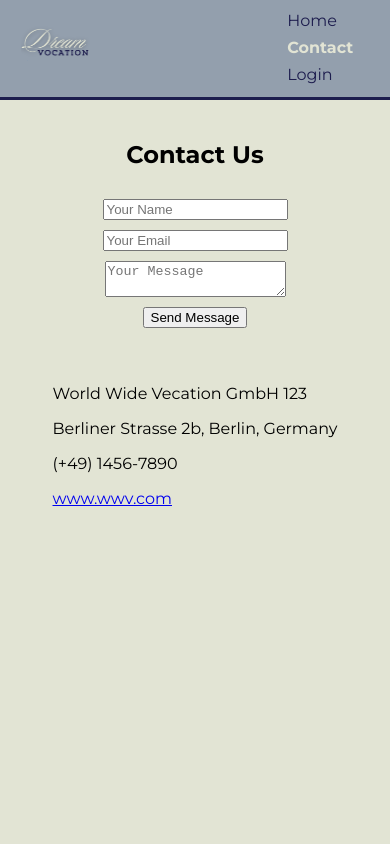
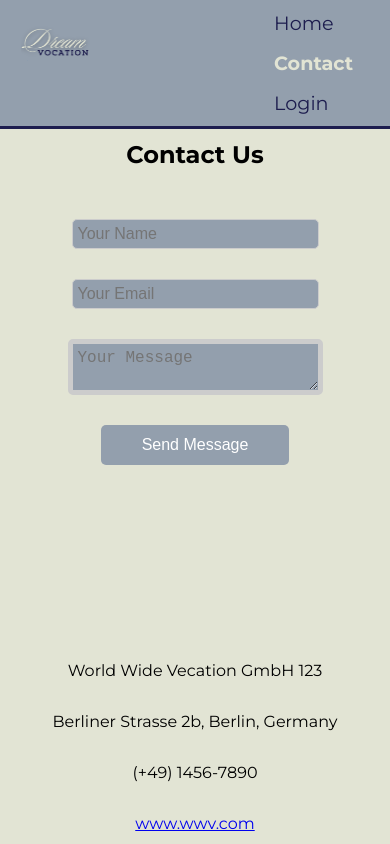
Before and after one commit to Safouu/final-project-test, a React (Vite) app in the folder frontend/: page /contact in a window 390 px wide. Shown: the top 844 px of the page. Built offline with nearby package versions, Linux system fonts and the light colour scheme.

Commit message:
frontend-contactus

```diff
--- a/frontend/src/components/Contact.jsx
+++ b/frontend/src/components/Contact.jsx
@@ -42,6 +42,7 @@ const Contact = () => {
       <form className="contact-form" onSubmit={handleSubmit}>
         <h2>Contact Us</h2>
         {submitted && <p className="success-message">Thank you for your message!</p>}
+
         <input
           type="text"
           placeholder="Your Name"
--- a/frontend/src/index.css
+++ b/frontend/src/index.css
@@ -7,6 +7,7 @@
   --secondary-color: #1d1d4e;
   --hover-color: #e2e4d4;
   --color: #080808;
+  --color-white: #fff;
   --font-size-small: 1rem;
   --font-size-medium: 1.5rem;
   --font-size-large: 2rem;
@@ -44,9 +45,56 @@ main {
 display: flex;
 flex-direction: column;
 align-items: center;
-gap: 10px;
+gap: 30px;
 margin-top: 20px;
 }
+
+.contact-form input {
+width: 100%;
+padding: 5px;
+background-color: var(--main-color);
+color: var(--color-white);
+font-size: var(--font-size-small);
+border-radius: 5px;
+border: 1px solid #ccc;
+}
+
+.contact-form textarea {
+width: 100%;
+padding: 5px;
+background-color: var(--main-color);
+color: var(--color-white);
+font-size: var(--font-size-small);
+border-radius: 5px;
+border: 5px solid #ccc;
+}
+
+
+.contact-form button {
+width: 80%;
+height: 40px;
+padding: 5px;
+background-color: var(--main-color);
+color: white;
+font-size: var(--font-size-small);
+border: none;
+border-radius: 5px;
+cursor: pointer;
+}
+
+.contact-form button:hover {
+background-color: var(--secondary-color);
+}
+
+.company-details  {
+display: flex;
+flex-direction: column;
+align-items: center;
+margin-top: 150px;
+}
+
+
+
 
 
 /*Footer*/
@@ -73,6 +121,7 @@ header {
   position: fixed;
   width: 100%;
   z-index: 1;
+
 }
 
 header nav {
@@ -175,9 +224,8 @@ header .logout {
   flex-direction: column;
   align-items: center;
   overflow: hidden;
-  gap: 40px;
-  /* padding-bottom: 20px; */
-  margin-bottom: 20px;
+  gap: 30px;
+  padding-bottom: 20px;
   position:relative;
 
 
@@ -386,7 +434,8 @@ header .logout {
   color: rgb(0, 0, 0);
   font-size: 1.4rem;
   padding: 0.5rem;
-  /* border-bottom: 2px solid black; */
+
+  /* border-bottom: 2px solid black;  */
 }
 
 .admin-sidebar .active {
@@ -495,6 +544,15 @@ header .logout {
   header .logo a {
     font-size: 1.5rem;
   }
+
+
+}
+
+.home h1 {
+  font-size: --var(--font-size-extra-large);
+  top: 10%;
+  left: 35%;
+  transform: translate(-50%, -40%);
 }
 
 @media (max-width: 480px) {
@@ -520,9 +578,6 @@ header .logout {
   header nav a {
     font-size: 1rem;
   }
-}
-
-
 
   header nav {
     gap: 1rem;
@@ -541,27 +596,10 @@ font-size: 1.5rem;
     }
 
 
-@media (max-width: 480px) {
-header {
-padding: 0.7rem;
+  .home h1 {
+    font-size: --var(--font-size-extra-large);
+    align-items: center;
   }
 
-header .logout {
-font-size: small;
-padding: 2px;
+
 }
-
-header .logo a {
-font-size: 1.2rem;
-}
-
-header nav {
-flex-direction: column;
-align-items: flex-start;
-gap: 0.5rem;
-}
-
-header nav a {
-font-size: 1rem;
-}
-}
```
Lines whose indentation alone changed are shown as unchanged.
